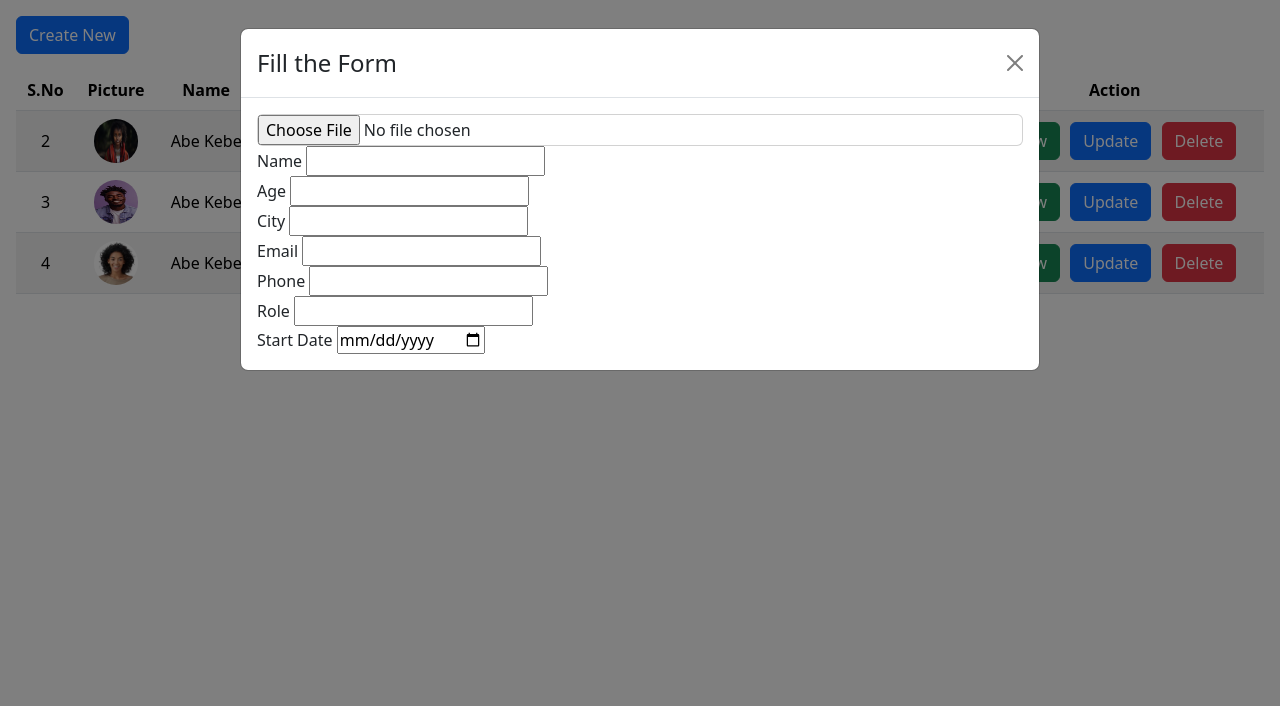
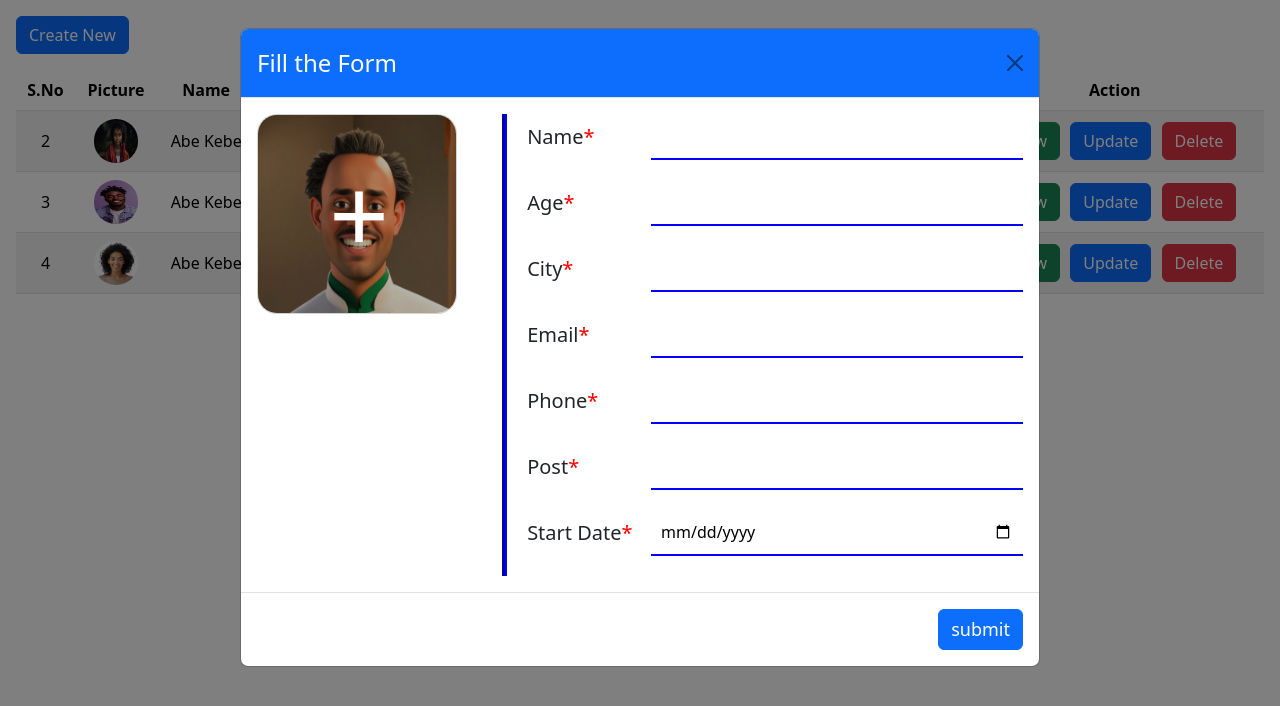
Before and after one commit to kumsa-Mergia/CRUD-Operation, a plain HTML site: page Javascript/index.html in a window 1280 px wide. Both pictures are taken after a click on the button "Create New". Drawn offline with Linux system fonts and the light colour scheme.

Commit message:
Modal Added

```diff
--- a/Javascript/index.html
+++ b/Javascript/index.html
@@ -45,7 +45,7 @@
                             <td>Inspector</td>
                             <td>20-05-2017</td>
                             <td>
-                                <button class="btn btn-success">Show</button>
+                                <button class="btn btn-success" data-bs-toggle="modal" data-bs-target="#readData">Show</button>
                                 <button class="btn btn-primary">Update</button>
                                 <button class="btn btn-danger">Delete</button>
                             </td>
@@ -63,7 +63,7 @@
                             <td>Inspector</td>
                             <td>20-05-2017</td>
                             <td>
-                                <button class="btn btn-success">Show</button>
+                                <button class="btn btn-success" data-bs-toggle="modal" data-bs-target="#readData">Show</button>
                                 <button class="btn btn-primary">Update</button>
                                 <button class="btn btn-danger">Delete</button>
                             </td>
@@ -81,7 +81,7 @@
                             <td>Inspector</td>
                             <td>20-05-2017</td>
                             <td>
-                                <button class="btn btn-success">Show</button>
+                                <button class="btn btn-success" data-bs-toggle="modal" data-bs-target="#readData">Show</button>
                                 <button class="btn btn-primary">Update</button>
                                 <button class="btn btn-danger">Delete</button>
                             </td>
@@ -94,7 +94,7 @@
         </div>
     </section>
 
-    <div class="modal fase" id="userForm">
+    <div class="modal fade" id="userForm">
         <div class="modal-dialog modal-dialog-centerd modal-lg">
             <div class="modal-content">
                 <div class="modal-header">
@@ -104,11 +104,12 @@
                 <div class="modal-body">
 
                     <form action="#" id="myForm">
-                        <div class="card">
+                        <div class="card imgholder">
                             <label for="imgInput" class="upload">
                                 <input type="file" id="imgInput">
+                                <i>+</i>
                             </label>
-                            <img src="" alt="">
+                            <img src="./img/avatar-7.jpg" alt="" width="200" height="200">
                         </div>
 
                         <!-------------------->
@@ -118,42 +119,36 @@
                                 <input type="text" name="" id="name">
                             </div>
                         <!---------------------->
-                        <div class="inputField">
                             <div>
                                 <label for="age">Age</label>
                                 <input type="number" name="" id="age">
                             </div>
                         <!---------------------->
                         <!-------------------->
-                        <div class="inputField">
                             <div>
                                 <label for="city">City</label>
                                 <input type="text" name="" id="city">
                             </div>
                         <!---------------------->
                         <!-------------------->
-                        <div class="inputField">
                             <div>
                                 <label for="email">Email</label>
                                 <input type="email" name="" id="email">
                             </div>
                         <!---------------------->
                         <!-------------------->
-                        <div class="inputField">
                             <div>
                                 <label for="phone">Phone</label>
-                                <input type="number" name="" id="phone">
-                            </div>
-                        <!---------------------->
-                                                <!-------------------->
-                        <div class="inputField">
-                            <div>
-                                <label for="role">Role</label>
-                                <input type="text" name="" id="role">
+                                <input type="text" name="" id="phone" minlength="11" maxlength="11">
                             </div>
                         <!---------------------->
                         <!-------------------->
-                        <div class="inputField">
+                            <div>
+                                <label for="post">Post</label>
+                                <input type="text" name="" id="post">
+                            </div>
+                        <!---------------------->
+                        <!-------------------->
                             <div>
                                 <label for="sDate">Start Date</label>
                                 <input type="date" name="" id="sDate">
@@ -161,13 +156,87 @@
                         <!---------------------->
 
                         </div>
+                        <!-------------------->
+
                     </form>
+                </div>
+                <div class="modal-footer">
+                    <button type="submit" form="myForm" class="btn btn-primary submit">submit</button>
                 </div>
 
             </div>
         </div>
     </div>
 
+    <!----------------- READ DATA ------------------------->
+    <div class="modal fade" id="readData">
+        <div class="modal-dialog modal-dialog-centerd modal-lg">
+            <div class="modal-content">
+                <div class="modal-header">
+                    <h4 class="modal-title">Profile</h4>
+                    <button class="btn-close" data-bs-dismiss="modal" arial-lable="Close"></button>
+                </div>
+                <div class="modal-body">
+
+                    <form action="#" id="myForm">
+                        <div class="card imgholder">
+                            <img src="./img/avatar-7.jpg" alt="" width="200" height="200">
+                        </div>
+
+                        <!-------------------->
+                        <div class="inputField">
+                            <div>
+                                <label for="name">Name</label>
+                                <input type="text" name="" id="name" disabled>
+                            </div>
+                        <!---------------------->
+                            <div>
+                                <label for="age">Age</label>
+                                <input type="number" name="" id="age" disabled>
+                            </div>
+                        <!---------------------->
+                        <!-------------------->
+                            <div>
+                                <label for="city">City</label>
+                                <input type="text" name="" id="city" disabled>
+                            </div>
+                        <!---------------------->
+                        <!-------------------->
+                            <div>
+                                <label for="email">Email</label>
+                                <input type="email" name="" id="email" disabled>
+                            </div>
+                        <!---------------------->
+                        <!-------------------->
+                            <div>
+                                <label for="phone">Phone</label>
+                                <input type="text" name="" id="phone" minlength="11" maxlength="11" disabled>
+                            </div>
+                        <!---------------------->
+                        <!-------------------->
+                            <div>
+                                <label for="post">Post</label>
+                                <input type="text" name="" id="post" disabled>
+                            </div>
+                        <!---------------------->
+                        <!-------------------->
+                            <div>
+                                <label for="sDate">Start Date</label>
+                                <input type="date" name="" id="sDate" disabled>
+                            </div>
+                        <!---------------------->
+
+                        </div>
+                        <!-------------------->
+
+                    </form>
+                </div>
+
+
+            </div>
+    </div>
+    </div>
+
     <script src="./bootstrap/js/bootstrap.min.js"></script>
 </body>
 </html>
--- a/Javascript/style.css
+++ b/Javascript/style.css
@@ -12,3 +12,79 @@ td button i {
     aspect-ratio: 1/1;
     border-radius: 50%;
 }
+.modal-header {
+    background: #0d6efd;
+    color: white;
+}
+.modal-body form {
+    display: flex;
+    justify-content: space-between;
+    align-items: flex-start;
+    padding: 0;
+}
+.modal-body form .imgholder {
+    /* flex-basis: 32%; */
+    height: 200px;
+    width: 200px;
+    position: relative;
+    border-radius: 20px;
+    overflow: hidden;
+}
+.imgholder .upload {
+    position: absolute;
+    bottom: 0;
+    left: 0;
+    width: 100%;
+    height: 100%;
+    background: rgba(0, 0, 0, 0.3);
+    display: flex;
+    justify-content: center;
+    align-items: center;
+    cursor: pointer;
+}
+.upload i {
+    color: #fff;
+    font-size: 105px;
+}
+.imgholder:hover .upload {
+    display: flex;
+}
+.imgholder .upload input {
+    display: none;
+}
+.modal-body form .inputField {
+    flex-basis: 68%;
+    border-left: 5px groove blue;
+    padding-left: 20px;
+}
+form .inputField > div {
+    width: 100%;
+    display: flex;
+    justify-content: space-between;
+    align-items: center;
+    margin-bottom: 20px;
+}
+form .inputField > div label {
+    font-size: 20px;
+    font-weight: 500;
+}
+#userForm form .inputField > div label::after {
+    content: "*";
+    color: red;
+}
+form .inputField > div input {
+    width: 75%;
+    padding: 10px;
+    border: none;
+    outline: none;
+    background: transparent;
+    border-bottom: 2px solid blue;
+}
+.modal-footer .submit {
+    font-size: 18px;
+}
+
+#readData form .inputField > div input {
+    color: #000;
+    font-size: 18px;
+}
```
Also changed, not shown: Javascript/app.js (+33 -0 lines).
